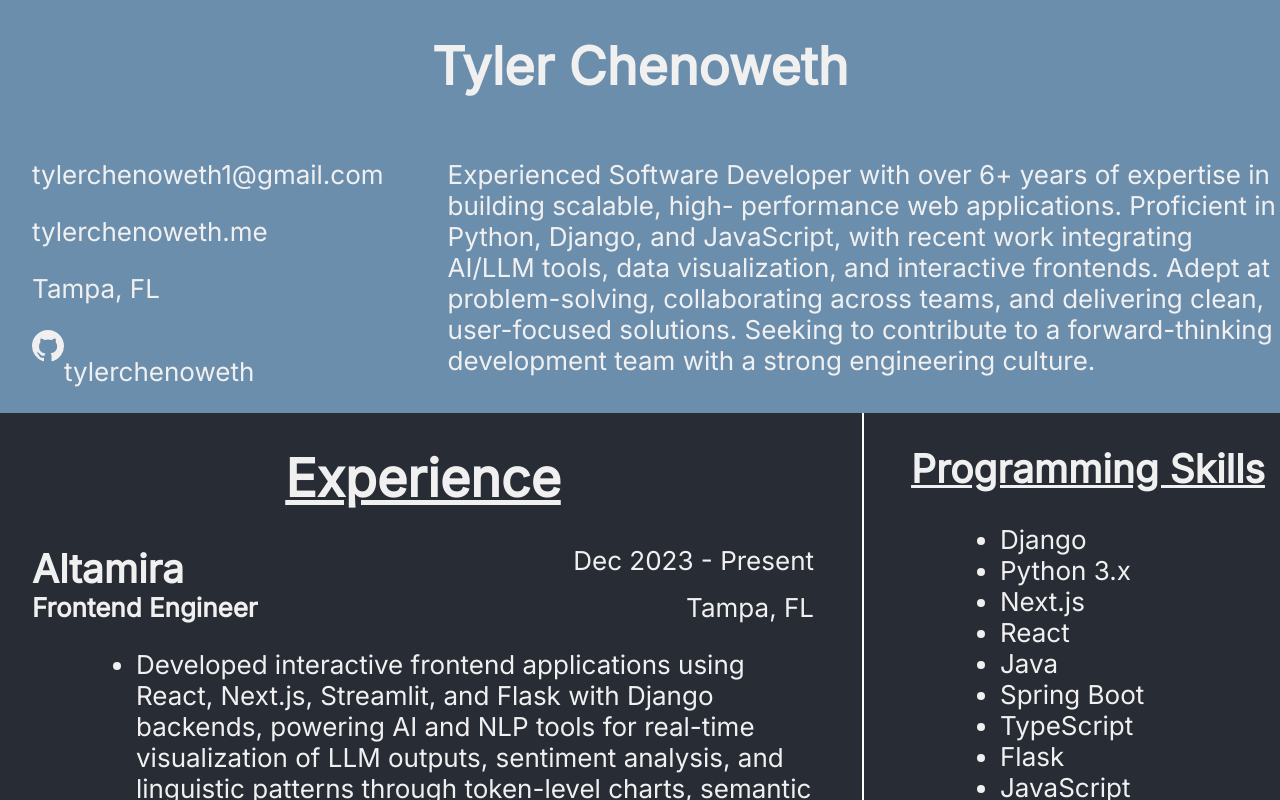
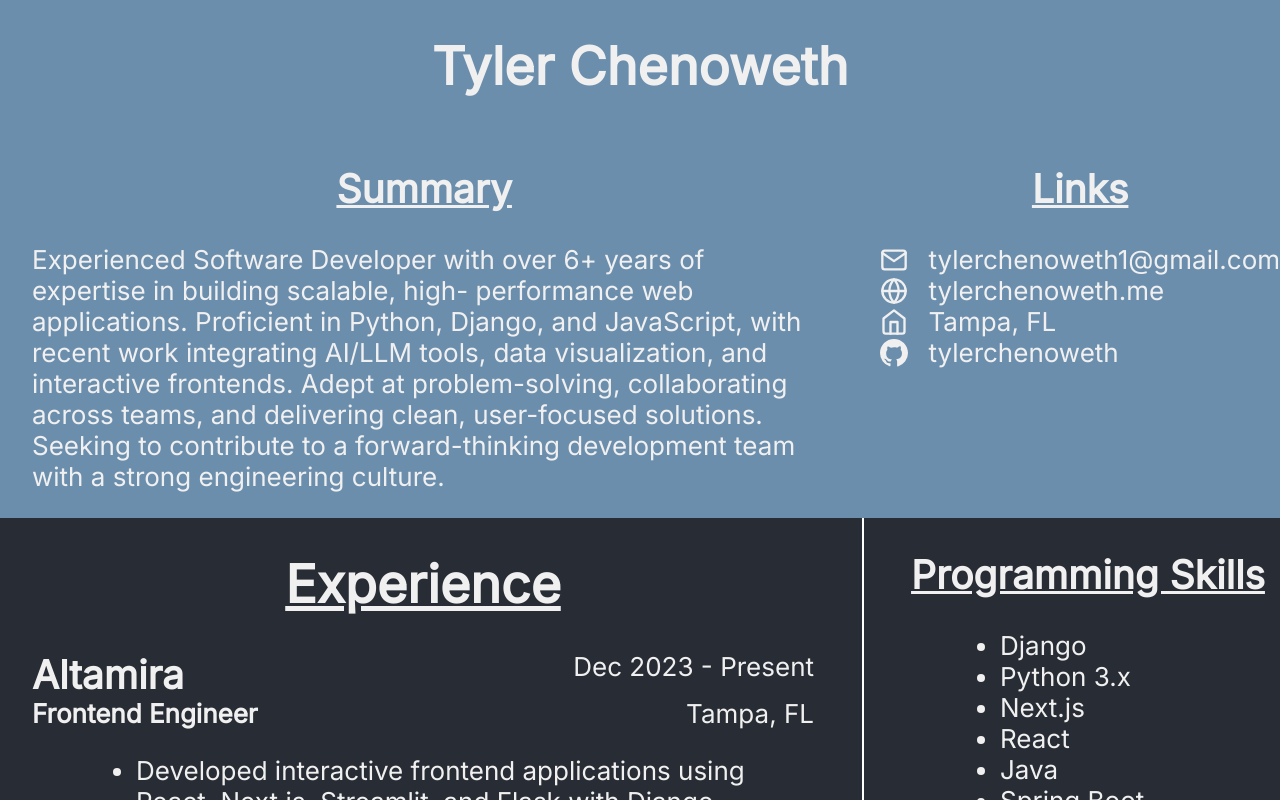
Before and after one commit to tylerchenoweth/Resume, a React (Create React App) app in the folder resume/: page / in a window 1280 px wide. Shown: the top 800 px of the page. Built offline with nearby package versions, Linux system fonts and the light colour scheme.

Commit message:
added to the header

```diff
--- a/resume/src/App.css
+++ b/resume/src/App.css
@@ -78,11 +78,33 @@
 .headerRight {
   text-align: left;
   margin-left: 2rem;
+
+  margin-top: 0;
+
+}
+
+.headerRight p {
+  margin-top: 0;
 }
 
 .logoLinkCombo {
   display: flex;
+  align-items: center;
+  /* font-size: 1.75rem; */
+  gap: 0.4rem;
 }
+
+.logoLinkCombo p {
+  margin-top: 0;
+  margin-bottom: 0;
+}
+
+.logoLinkCombo svg {
+  width: 1.75rem;
+  height: 1.75rem;
+}
+
+
 
 
 
--- a/resume/src/App.js
+++ b/resume/src/App.js
@@ -22,9 +22,54 @@ function App() {
           <div className="headerLeft">
 
 
-            <p>{header.email}</p>
+            {/* <p>{header.email}</p>
             <p>{header.website}</p>
-            <p>{header.location}</p>
+            <p>{header.location}</p> */}
+
+            <h2 style={{textAlign: "center", textDecoration: "underline"}}>Summary</h2>
+            <p>{header.summary}</p>
+
+
+
+
+
+
+          </div>
+
+
+          <div className="headerRight">
+            <h2 style={{textAlign: "center", textDecoration: "underline"}}>Links</h2>
+
+
+            <div className="logoLinkCombo">
+              <svg xmlns="http://www.w3.org/2000/svg" width="32" height="32" viewBox="0 0 24 24" fill="none" stroke="currentColor" stroke-width="2" stroke-linecap="round" stroke-linejoin="round">
+                <path d="M4 4h16c1.1 0 2 .9 2 2v12c0 1.1-.9 2-2 2H4c-1.1 0-2-.9-2-2V6c0-1.1.9-2 2-2z"/>
+                <polyline points="22,6 12,13 2,6"/>
+              </svg>
+              &nbsp;
+              <p className="logoLinkCombo">{header.email}</p>
+            </div>
+
+
+            <div className="logoLinkCombo">
+              <svg xmlns="http://www.w3.org/2000/svg" width="32" height="32" viewBox="0 0 24 24" fill="none" stroke="currentColor" stroke-width="2" stroke-linecap="round" stroke-linejoin="round">
+                <circle cx="12" cy="12" r="10"/>
+                <line x1="2" y1="12" x2="22" y2="12"/>
+                <path d="M12 2a15.3 15.3 0 0 1 4 10 15.3 15.3 0 0 1-4 10 15.3 15.3 0 0 1-4-10 15.3 15.3 0 0 1 4-10z"/>
+              </svg>
+              &nbsp;
+              <p className="logoLinkCombo">{header.website}</p>
+            </div>
+
+            <div className="logoLinkCombo">
+              <svg xmlns="http://www.w3.org/2000/svg" width="32" height="32" viewBox="0 0 24 24" fill="none" stroke="currentColor" stroke-width="2" stroke-linecap="round" stroke-linejoin="round">
+                <path d="M3 9L12 2l9 7v11a2 2 0 0 1-2 2H5a2 2 0 0 1-2-2z"/>
+                <polyline points="9 22 9 12 15 12 15 22"/>
+              </svg>
+              &nbsp;
+              <p className="logoLinkCombo">{header.location}</p>
+            </div>
+
 
             <div className="logoLinkCombo">
               <svg xmlns="http://www.w3.org/2000/svg" width="32" height="32" fill="currentColor" viewBox="0 0 16 16">
@@ -40,11 +85,9 @@ function App() {
                 0 1.07-.01 1.93-.01 2.2 0 .21.15.46.55.38A8.001
                 8.001 0 0016 8c0-4.42-3.58-8-8-8z"/>
               </svg>
+              &nbsp;
               <p className="logoLinkCombo">{header.github}</p>
             </div>
-          </div>
-          <div className="headerRight">
-            <p>{header.summary}</p>
           </div>
         </div>
       </header>
```
